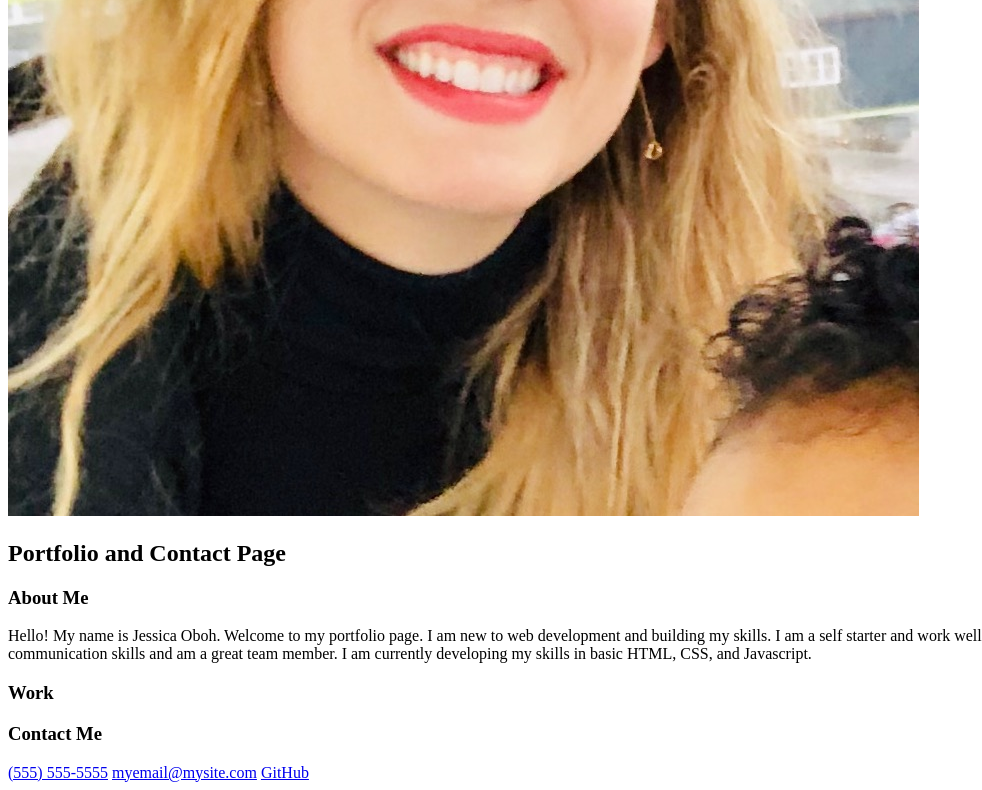
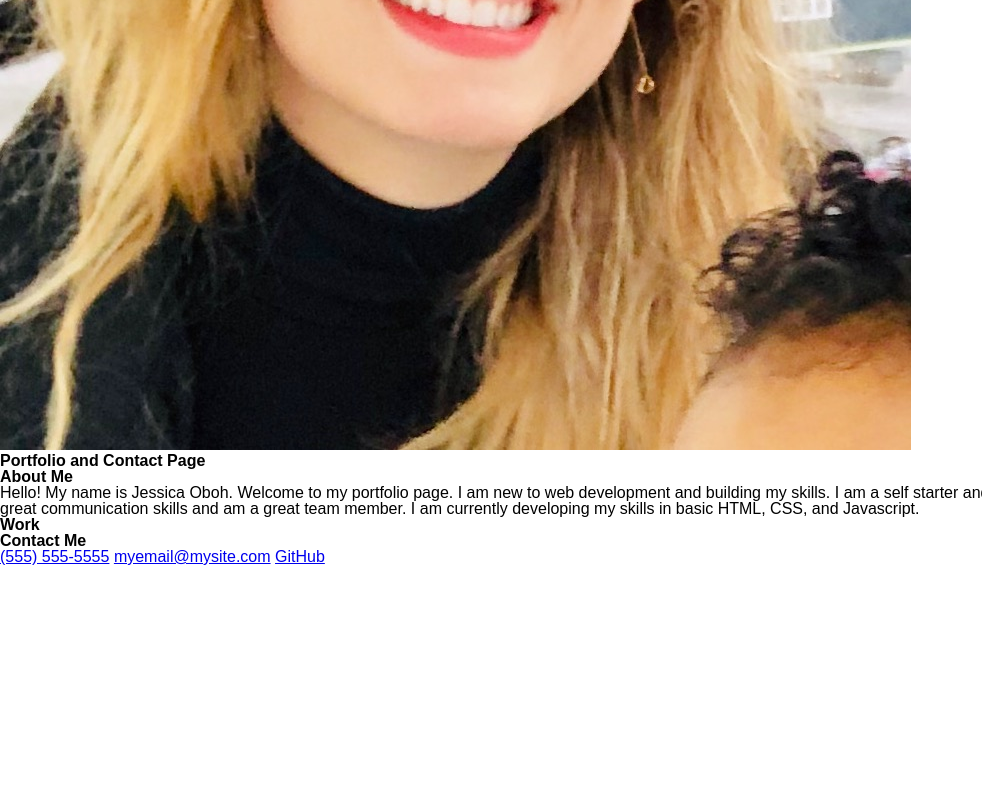
Before and after one commit to JessicaOB/Portfolio_JO, a plain HTML site: page index.html in a window 1280 px wide. Shown: the part 777-1567 px from the top of the page, without its empty margins (0-982 px from the left). After the commit the page ends 1342 px from the top, so only its background shows below. Drawn offline with Linux system fonts and the light colour scheme; files whose address does not match are found by name.

Commit message:
CSS reset

```diff
--- /dev/null
+++ b/assets/css/reset.css
@@ -0,0 +1,23 @@
+*,
+*:before,
+*:after {
+  margin: 0;
+  padding: 0;
+  box-sizing: border-box;
+}
+
+html {
+  height: 100%;
+}
+
+body {
+    min-height: 100%;
+    line-height: 1;
+    font-family: sans-serif;
+  }
+
+h1,
+h2,
+h3 {
+    font-size: 100%;
+}
--- a/index.html
+++ b/index.html
@@ -4,7 +4,9 @@
     <meta charset="UTF-8">
     <meta http-equiv="X-UA-Compatible" content="IE=edge">
     <meta name="viewport" content="width=, initial-scale=1.0">
-    <title>Document</title>
+    <title>Portfolio Page Jessica Oboh</title>
+    <link rel="stylesheet" href="assets/css/reset.css" />
+    <link rel="stylesheet" href="assets/css/style.css" />
 </head>
 
 <body>
```
